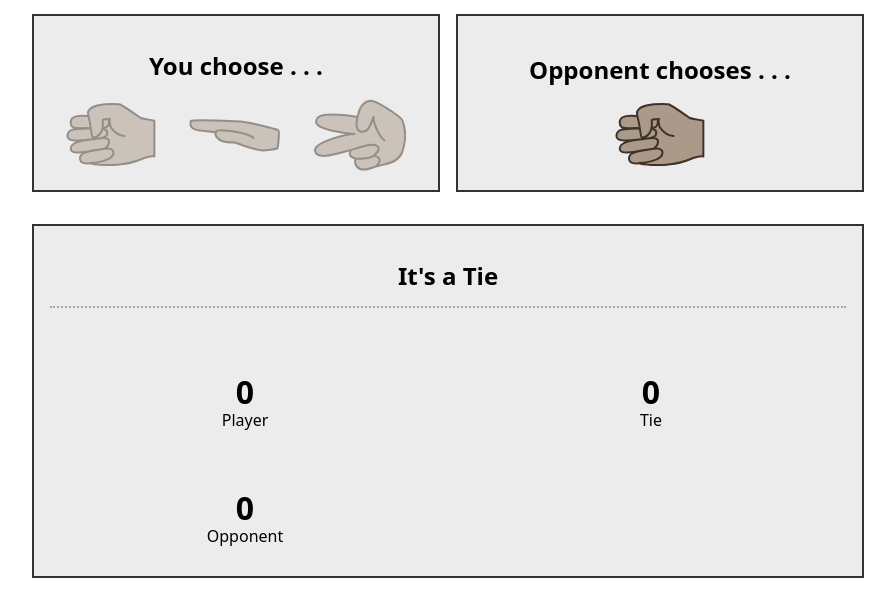
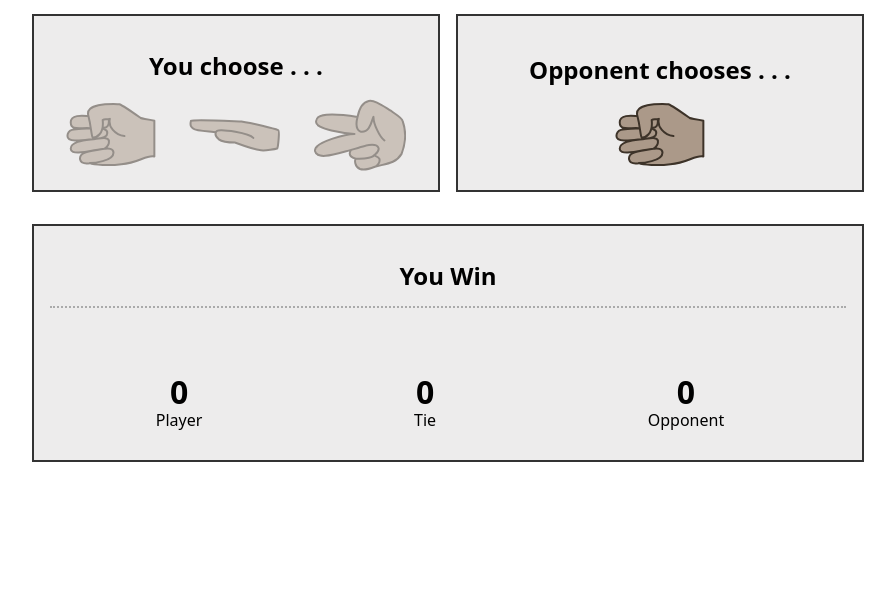
Before and after one commit to sebasgeiger/RPS_Game, a plain HTML site: page index.html in a window 1280 px wide. Both pictures are taken after a click on the link 426 px from the left and 218 px from the top of the page. Shown: the part 82-698 px from the top of the page, without its empty margins (192-1087 px from the left). Drawn offline with Linux system fonts and the light colour scheme.

Commit message:
fixed java code

```diff
--- a/css/style.css
+++ b/css/style.css
@@ -45,7 +45,7 @@ main section {
 section.scoreboard {
   border-style: solid;
   display: grid;
-  grid-template-columns: 1fr 1fr;
+  grid-template-columns: 1fr;
   grid-gap: 1rem;
 }
 @media screen and (max-width: 768px)  {
@@ -58,6 +58,12 @@ section.scoreboard {
   grid-column-start: 1;
   grid-column-end: 3;
 }
+.points {
+  display: flex;
+  flex-direction: row;
+  justify-content:space-around;
+  align-items: center;
+}
 .score {
   display: flex;
   flex-direction: column;
@@ -69,7 +75,6 @@ section.scoreboard {
   font-weight: 800;
   line-height: 1;
   margin-bottom: .25rem;
-  display: inline;
 }
 p.label {
   line-height: 1;
--- a/index.html
+++ b/index.html
@@ -34,6 +34,7 @@
     </main>
     <section class="scoreboard">
       <h2 id="result">Result . . .</h2>
+      <div class="points">
         <div id="play" class="score">
           <p id="pscore">0</p>
           <p class="label">Player</p>
@@ -46,6 +47,7 @@
           <p id="oscore">0</p>
           <p class="label">Opponent</p>
         </div>
+      </div>
     </section>
   <!-- loads javascript -->
   <script src="js/page.js"></script>
--- a/js/page.js
+++ b/js/page.js
@@ -2,7 +2,6 @@ function initPick() {
     var init = "svg/mystery.svg";
     document.getElementById('oppResult').src = init;
 }
-
 function rockPick() {
     function genPick() {
         var pick = "svg/mystery.svg";
@@ -24,7 +23,6 @@ function rockPick() {
     }
     genPick();
 }
-
 function paperPick() {
     function genPick() {
         var pick = "svg/mystery.svg";
@@ -36,7 +34,7 @@ function paperPick() {
             var pick = "svg/scissors.svg";
         }
         document.getElementById('oppResult').src = pick;
-        if (pick == "svg/rock.svg") {
+        if (pick == "svg/paper.svg") {
             document.getElementById('result').innerHTML = "It's a Tie";
         } else if (pick == "svg/scissors.svg") {
             document.getElementById('result').innerHTML = "You Lose";
@@ -59,7 +57,7 @@ function scissorsPick() {
         document.getElementById('oppResult').src = pick;
         if (pick == "svg/scissors.svg") {
             document.getElementById('result').innerHTML = "It's a Tie";
-        } else if (pick == "svg/scissors.svg") {
+        } else if (pick == "svg/rock.svg") {
             document.getElementById('result').innerHTML = "You Lose";
         } else {
             document.getElementById('result').innerHTML = "You Win";
```
Lines whose indentation alone changed are shown as unchanged.
